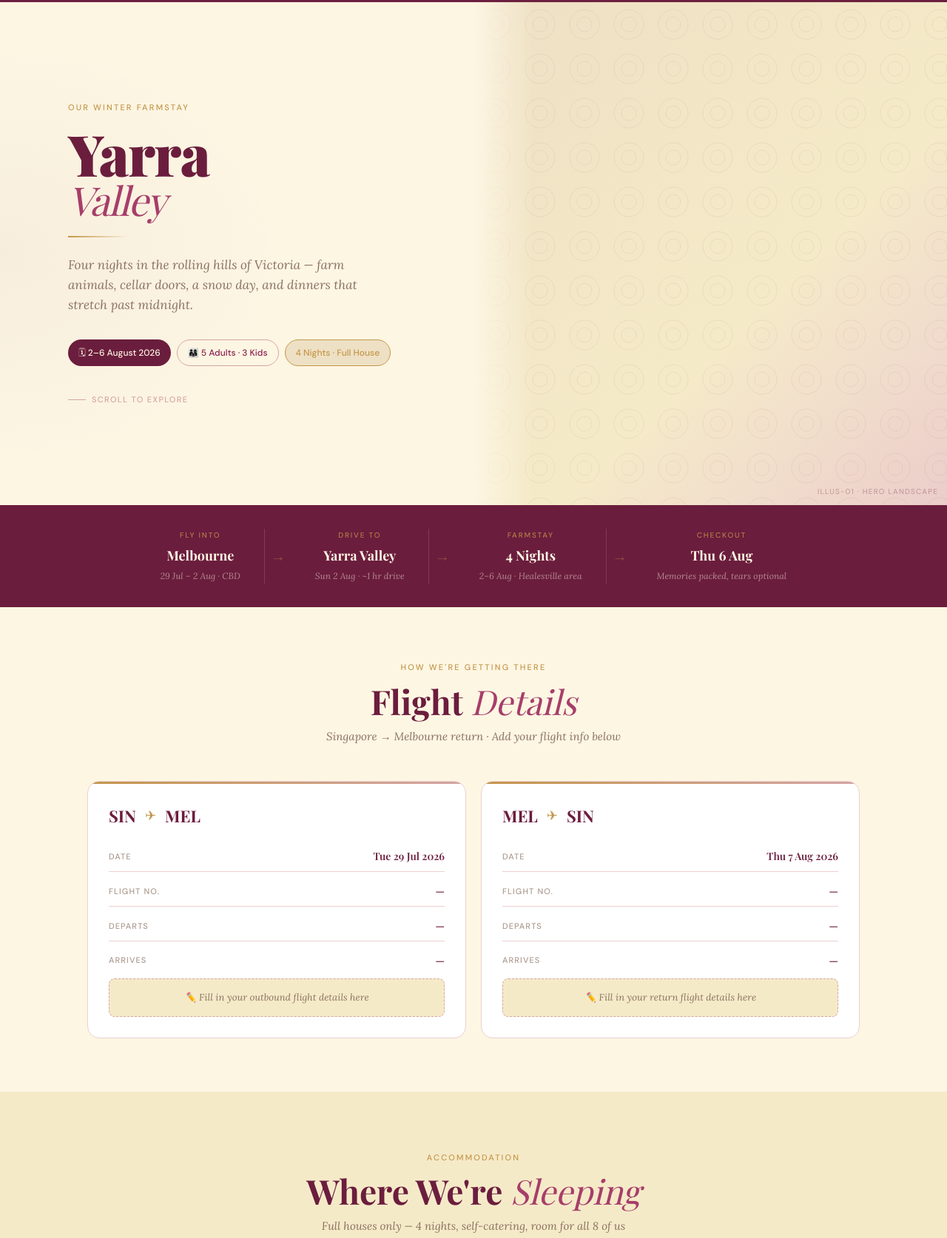
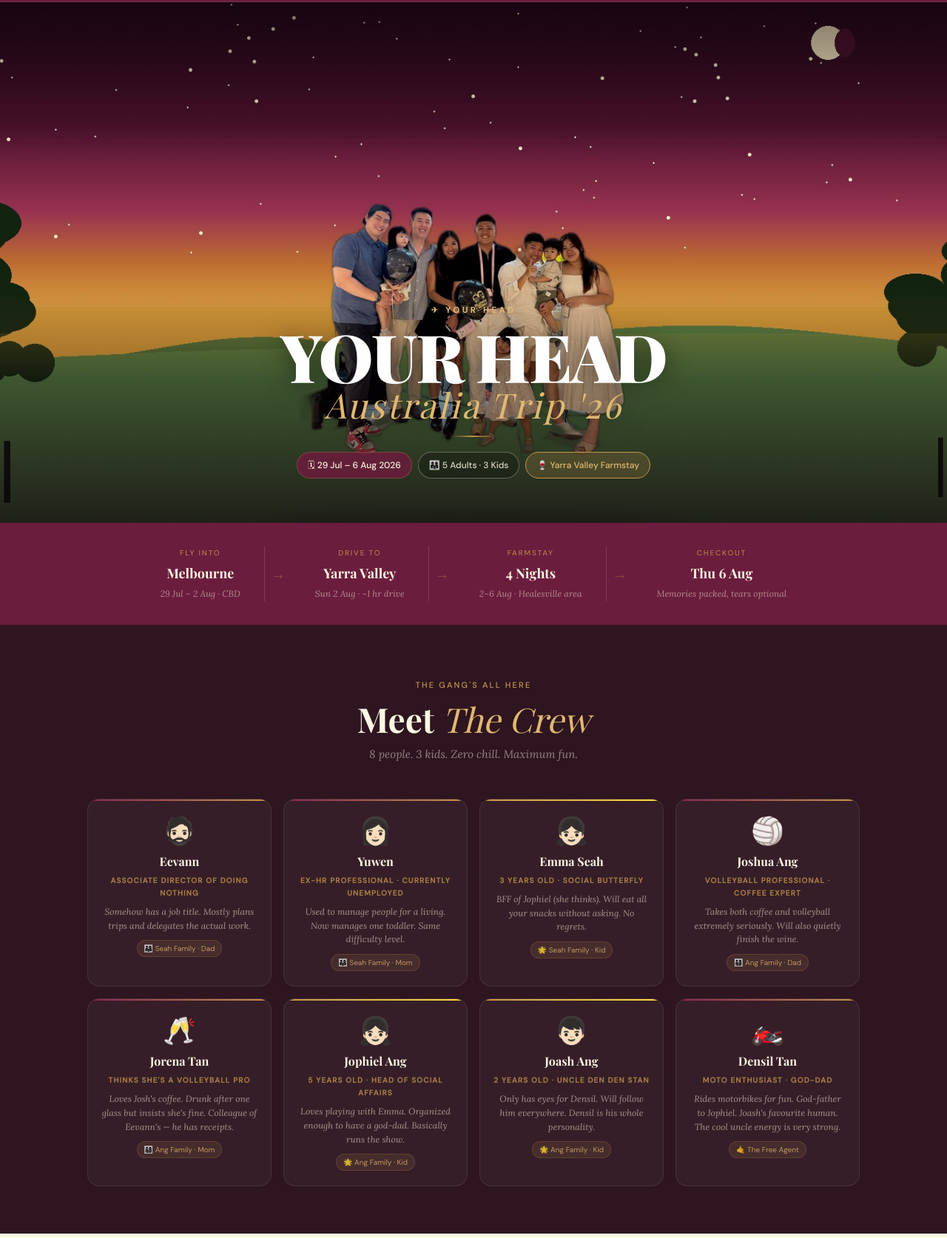
Before and after one commit to imbavann-knn/yarra-valley-trip-2026, a plain HTML site: page index.html in a window 1280 px wide. Shown: the part 54-1728 px from the top of the page at 74% size. Drawn offline with nearby package versions, Linux system fonts and the light colour scheme; a web font is replaced by a local one.

Commit message:
Add group photo header + Meet The Crew section
- Background-removed group photo composited onto Australian night-sky
  scene (gum trees, stars, Southern Cross, rolling vineyard hills)
- New full-width hero: YOUR HEAD AUSTRALIA TRIP '26
- Meet The Crew section: all 8 members with bios and family tags
- Nav updated: YOUR HEAD · Australia '26 + Crew link

Co-Authored-By: Claude Sonnet 4.6 <noreply@anthropic.com>

```diff
--- a/index.html
+++ b/index.html
@@ -3,7 +3,7 @@
 <head>
 <meta charset="UTF-8">
 <meta name="viewport" content="width=device-width, initial-scale=1.0">
-<title>Yarra Valley · August 2026 · Our Farmstay Adventure</title>
+<title>YOUR HEAD · Australia Trip · Aug 2026</title>
 <link rel="preconnect" href="https://fonts.googleapis.com">
 <link href="https://fonts.googleapis.com/css2?family=Playfair+Display:ital,wght@0,400;0,600;0,700;0,900;1,400;1,600&family=Lora:ital,wght@0,400;0,500;1,400;1,500&family=DM+Sans:ital,wght@0,300;0,400;0,500;1,300&display=swap" rel="stylesheet">
 
@@ -212,76 +212,97 @@ nav {
 }
 
 /* ═══════════════════════════════════
-   HERO
+   HERO — PHOTO HEADER
 ═══════════════════════════════════ */
 .hero {
   padding: 0;
-  min-height: 85vh;
-  display: grid;
-  grid-template-columns: 1fr 1fr;
-  align-items: center;
+  position: relative;
   overflow: hidden;
-  position: relative;
-}
-
-.hero::after {
+  min-height: 88vh;
+  display: flex;
+  align-items: flex-end;
+}
+
+.hero-photo {
+  position: absolute;
+  inset: 0;
+  background: #1C0A14;
+}
+
+.hero-photo img {
+  width: 100%;
+  height: 100%;
+  object-fit: cover;
+  object-position: center top;
+  display: block;
+}
+
+/* gradient overlays for text legibility */
+.hero-photo::after {
   content: '';
   position: absolute;
   inset: 0;
   background:
-    radial-gradient(ellipse 50% 70% at 0% 50%, rgba(107,29,61,0.04) 0%, transparent 60%),
-    radial-gradient(ellipse 40% 60% at 100% 100%, rgba(196,150,74,0.05) 0%, transparent 50%);
-  pointer-events: none;
+    linear-gradient(180deg,
+      rgba(20, 5, 15, 0.55) 0%,
+      transparent 30%,
+      transparent 55%,
+      rgba(15, 4, 12, 0.75) 100%);
 }
 
 .hero-content {
-  padding: 80px 60px 80px 40px;
   position: relative;
-  z-index: 1;
-}
-
-.hero-content .eyebrow { margin-bottom: 16px; }
+  z-index: 2;
+  width: 100%;
+  padding: 0 60px 60px;
+  text-align: center;
+}
+
+.hero-group-name {
+  font-family: var(--font-ui);
+  font-size: 11px;
+  font-weight: 600;
+  letter-spacing: 0.35em;
+  text-transform: uppercase;
+  color: var(--gold-light);
+  opacity: 0.85;
+  margin-bottom: 12px;
+}
 
 .hero-title {
   font-family: var(--font-display);
-  font-size: clamp(48px, 6vw, 80px);
+  font-size: clamp(42px, 7vw, 96px);
   font-weight: 900;
-  color: var(--burgundy);
-  line-height: 0.95;
-  margin-bottom: 6px;
+  color: #fff;
+  line-height: 0.9;
   letter-spacing: -0.02em;
+  margin-bottom: 8px;
+  text-shadow: 0 4px 32px rgba(0,0,0,0.5);
 }
 
 .hero-title em {
   display: block;
   font-style: italic;
   font-weight: 400;
-  color: var(--wine-light);
-  font-size: 0.7em;
+  color: var(--gold-light);
+  font-size: 0.52em;
+  letter-spacing: 0.06em;
+  margin-top: 6px;
 }
 
 .hero-rule {
-  width: 80px;
-  height: 2px;
-  background: linear-gradient(90deg, var(--gold), transparent);
-  margin: 24px 0;
-}
-
-.hero-desc {
-  font-family: var(--font-body);
-  font-style: italic;
-  font-size: 17px;
-  color: var(--brown);
-  line-height: 1.6;
-  margin-bottom: 32px;
-  max-width: 400px;
+  width: 60px;
+  height: 1.5px;
+  background: linear-gradient(90deg, transparent, var(--gold), transparent);
+  margin: 20px auto;
 }
 
 .hero-pills {
   display: flex;
   flex-wrap: wrap;
   gap: 8px;
-  margin-bottom: 36px;
+  justify-content: center;
+  margin-bottom: 0;
 }
 
 .pill {
@@ -296,73 +317,121 @@ nav {
 }
 
 .pill-primary {
-  background: var(--burgundy);
+  background: rgba(107,29,61,0.85);
+  backdrop-filter: blur(8px);
   color: var(--cream);
+  border: 1px solid rgba(196,150,74,0.3);
 }
 
 .pill-outline {
-  border: 1.5px solid var(--rose);
-  color: var(--wine);
-  background: transparent;
+  border: 1.5px solid rgba(253,246,227,0.3);
+  color: rgba(253,246,227,0.85);
+  background: rgba(0,0,0,0.25);
+  backdrop-filter: blur(8px);
 }
 
 .pill-gold {
-  background: var(--cream-warm);
+  background: rgba(196,150,74,0.2);
   border: 1.5px solid var(--gold);
-  color: var(--gold);
-}
-
-.hero-scroll {
-  display: flex;
-  align-items: center;
-  gap: 8px;
-  font-family: var(--font-ui);
-  font-size: 11px;
-  font-weight: 500;
+  color: var(--gold-light);
+  backdrop-filter: blur(8px);
+}
+
+@media (max-width: 640px) {
+  .hero-content { padding: 0 24px 44px; }
+  .hero-title { font-size: clamp(36px, 10vw, 64px); }
+}
+
+/* ═══════════════════════════════════
+   CREW SECTION
+═══════════════════════════════════ */
+.crew {
+  background: var(--dark);
+  padding: 72px 0 64px;
+}
+
+.crew .section-title { color: var(--cream); }
+.crew .section-title em { color: var(--gold-light); }
+.crew .section-subtitle { color: rgba(253,246,227,0.5); }
+.crew .eyebrow { color: var(--gold); }
+
+.crew-grid {
+  display: grid;
+  grid-template-columns: repeat(auto-fill, minmax(200px, 1fr));
+  gap: 16px;
+  margin-top: 44px;
+}
+
+.crew-card {
+  background: rgba(255,255,255,0.04);
+  border: 1px solid rgba(253,246,227,0.09);
+  border-radius: var(--radius-md);
+  padding: 24px 18px 20px;
+  text-align: center;
+  transition: background 0.2s, transform 0.2s;
+  position: relative;
+  overflow: hidden;
+}
+
+.crew-card:hover {
+  background: rgba(255,255,255,0.08);
+  transform: translateY(-3px);
+}
+
+.crew-card::before {
+  content: '';
+  position: absolute;
+  top: 0; left: 0; right: 0;
+  height: 2px;
+}
+
+.crew-card.adult::before  { background: linear-gradient(90deg, var(--wine), var(--gold)); }
+.crew-card.kid::before    { background: linear-gradient(90deg, var(--gold), #FFD93D); }
+
+.crew-emoji {
+  font-size: 36px;
+  margin-bottom: 10px;
+  line-height: 1;
+}
+
+.crew-name {
+  font-family: var(--font-display);
+  font-size: 16px;
+  font-weight: 700;
+  color: var(--cream);
+  margin-bottom: 4px;
+}
+
+.crew-role {
+  font-family: var(--font-ui);
+  font-size: 10px;
+  font-weight: 600;
   letter-spacing: 0.12em;
   text-transform: uppercase;
-  color: var(--rose);
-  opacity: 0.7;
-}
-
-.hero-scroll::before {
-  content: '';
-  display: block;
-  width: 24px;
-  height: 1px;
-  background: var(--rose);
-}
-
-/* Hero illustration */
-.hero-visual {
-  height: 100%;
-  min-height: 85vh;
-  position: relative;
-}
-
-.hero-visual .illus {
-  height: 100%;
-  border-radius: 0;
-}
-
-.hero-visual .illus::after {
-  content: '';
-  position: absolute;
-  top: 0;
-  left: 0;
-  bottom: 0;
-  width: 80px;
-  background: linear-gradient(90deg, var(--cream), transparent);
-}
-
-@media (max-width: 768px) {
-  .hero {
-    grid-template-columns: 1fr;
-    min-height: auto;
-  }
-  .hero-content { padding: 60px 28px 40px; }
-  .hero-visual { height: 320px; min-height: unset; }
-  .hero-visual .illus { border-radius: 0; }
+  color: var(--gold);
+  opacity: 0.8;
+  margin-bottom: 8px;
+}
+
+.crew-bio {
+  font-family: var(--font-body);
+  font-style: italic;
+  font-size: 12px;
+  color: rgba(253,246,227,0.55);
+  line-height: 1.55;
+}
+
+.crew-family-tag {
+  display: inline-block;
+  margin-top: 10px;
+  background: rgba(196,150,74,0.15);
+  border: 1px solid rgba(196,150,74,0.25);
+  color: var(--gold-light);
+  padding: 2px 9px;
+  border-radius: 100px;
+  font-family: var(--font-ui);
+  font-size: 10px;
+  opacity: 0.8;
 }
 
 /* ═══════════════════════════════════
@@ -1187,9 +1256,10 @@ footer::before {
 <nav>
   <div class="nav-inner">
     <div class="nav-logo">
-      Yarra Valley <span>Aug 2026</span>
+      YOUR HEAD <span>Australia '26</span>
     </div>
     <ul class="nav-links">
+      <li><a href="#crew">The Crew</a></li>
       <li><a href="#stay">Stay</a></li>
       <li><a href="#itinerary">Itinerary</a></li>
       <li><a href="#food">Eat &amp; Drink</a></li>
@@ -1199,33 +1269,24 @@ footer::before {
 </nav>
 
 <!-- ════════════════════════════════
-     HERO
+     HERO — GROUP PHOTO HEADER
 ════════════════════════════════ -->
-<section class="hero">
-  <div class="hero-content container" style="max-width:none;">
-    <div class="eyebrow">Our Winter Farmstay</div>
+<section class="hero" id="home">
+  <div class="hero-photo">
+    <img src="images/header-composite.jpg" alt="YOUR HEAD — the crew in Yarra Valley">
+  </div>
+
+  <div class="hero-content">
+    <div class="hero-group-name">✈ Your Head</div>
     <h1 class="hero-title">
-      Yarra
-      <em>Valley</em>
+      YOUR HEAD
+      <em>Australia Trip '26</em>
     </h1>
     <div class="hero-rule"></div>
-    <p class="hero-desc">
-      Four nights in the rolling hills of Victoria — farm animals, cellar doors,
-      a snow day, and dinners that stretch past midnight.
-    </p>
     <div class="hero-pills">
-      <span class="pill pill-primary">🗓 2–6 August 2026</span>
+      <span class="pill pill-primary">🗓 29 Jul – 6 Aug 2026</span>
       <span class="pill pill-outline">👨‍👩‍👧 5 Adults · 3 Kids</span>
-      <span class="pill pill-gold">4 Nights · Full House</span>
-    </div>
-    <div class="hero-scroll">Scroll to explore</div>
-  </div>
-
-  <div class="hero-visual">
-    <!-- ILLUSTRATION 01: Yarra Valley golden-hour landscape, rolling vineyard hills at dusk -->
-    <div class="illus" style="height:100%; border-radius:0;">
-      <img src="images/illus-01-hero.png" alt="Yarra Valley landscape" onerror="this.style.display='none'">
-      <span class="illus-label">illus-01 · hero landscape</span>
+      <span class="pill pill-gold">🍷 Yarra Valley Farmstay</span>
     </div>
   </div>
 </section>
@@ -1262,6 +1323,87 @@ footer::before {
 </div>
 
 <!-- ════════════════════════════════
+     THE CREW
+════════════════════════════════ -->
+<section class="crew" id="crew">
+  <div class="container">
+    <div class="section-header">
+      <div class="eyebrow" style="margin-bottom:10px;">The Gang's All Here</div>
+      <h2 class="section-title">Meet <em>The Crew</em></h2>
+      <p class="section-subtitle">8 people. 3 kids. Zero chill. Maximum fun.</p>
+    </div>
+
+    <div class="crew-grid">
+
+      <div class="crew-card adult">
+        <div class="crew-emoji">🧔🏻</div>
+        <div class="crew-name">Eevann</div>
+        <div class="crew-role">Associate Director of Doing Nothing</div>
+        <p class="crew-bio">Somehow has a job title. Mostly plans trips and delegates the actual work.</p>
+        <span class="crew-family-tag">👨‍👩‍👧 Seah Family · Dad</span>
+      </div>
+
+      <div class="crew-card adult">
+        <div class="crew-emoji">👩🏻</div>
+        <div class="crew-name">Yuwen</div>
+        <div class="crew-role">Ex-HR Professional · Currently Unemployed</div>
+        <p class="crew-bio">Used to manage people for a living. Now manages one toddler. Same difficulty level.</p>
+        <span class="crew-family-tag">👨‍👩‍👧 Seah Family · Mom</span>
+      </div>
+
+      <div class="crew-card kid">
+        <div class="crew-emoji">👧🏻</div>
+        <div class="crew-name">Emma Seah</div>
+        <div class="crew-role">3 Years Old · Social Butterfly</div>
+        <p class="crew-bio">BFF of Jophiel (she thinks). Will eat all your snacks without asking. No regrets.</p>
+        <span class="crew-family-tag">🌟 Seah Family · Kid</span>
+      </div>
+
+      <div class="crew-card adult">
+        <div class="crew-emoji">🏐</div>
+        <div class="crew-name">Joshua Ang</div>
+        <div class="crew-role">Volleyball Professional · Coffee Expert</div>
+        <p class="crew-bio">Takes both coffee and volleyball extremely seriously. Will also quietly finish the wine.</p>
+        <span class="crew-family-tag">👨‍👩‍👧‍👦 Ang Family · Dad</span>
+      </div>
+
+      <div class="crew-card adult">
+        <div class="crew-emoji">🥂</div>
+        <div class="crew-name">Jorena Tan</div>
+        <div class="crew-role">Thinks She's a Volleyball Pro</div>
+        <p class="crew-bio">Loves Josh's coffee. Drunk after one glass but insists she's fine. Colleague of Eevann's — he has receipts.</p>
+        <span class="crew-family-tag">👨‍👩‍👧‍👦 Ang Family · Mom</span>
+      </div>
+
+      <div class="crew-card kid">
+        <div class="crew-emoji">👧🏻</div>
+        <div class="crew-name">Jophiel Ang</div>
+        <div class="crew-role">5 Years Old · Head of Social Affairs</div>
+        <p class="crew-bio">Loves playing with Emma. Organized enough to have a god-dad. Basically runs the show.</p>
+        <span class="crew-family-tag">🌟 Ang Family · Kid</span>
+      </div>
+
+      <div class="crew-card kid">
+        <div class="crew-emoji">👦🏻</div>
+        <div class="crew-name">Joash Ang</div>
+        <div class="crew-role">2 Years Old · Uncle Den Den Stan</div>
+        <p class="crew-bio">Only has eyes for Densil. Will follow him everywhere. Densil is his whole personality.</p>
+        <span class="crew-family-tag">🌟 Ang Family · Kid</span>
+      </div>
+
+      <div class="crew-card adult">
+        <div class="crew-emoji">🏍️</div>
+        <div class="crew-name">Densil Tan</div>
+        <div class="crew-role">Moto Enthusiast · God-dad</div>
+        <p class="crew-bio">Rides motorbikes for fun. God-father to Jophiel. Joash's favourite human. The cool uncle energy is very strong.</p>
+        <span class="crew-family-tag">🤙 The Free Agent</span>
+      </div>
+
+    </div>
+  </div>
+</section>
+
+<!-- ════════════════════════════════
      FLIGHTS
 ════════════════════════════════ -->
 <section class="flights" id="flights">
@@ -1809,7 +1951,7 @@ footer::before {
   <div class="footer-title">See you in the valley 🍷</div>
   <div class="footer-dates">2–6 August 2026 · Yarra Valley · Victoria, Australia</div>
   <div class="footer-rule"></div>
-  <div class="footer-note">Made with love (and a lot of wine research) by Eevann · 2026</div>
+  <div class="footer-note">Made with love (and a lot of wine research) by Eevann, for YOUR HEAD · 2026</div>
 </footer>
 
 </body>
```
Also changed, not shown: images/header-bg-v2.png (added), images/header-composite.jpg (added), 1 other file.
